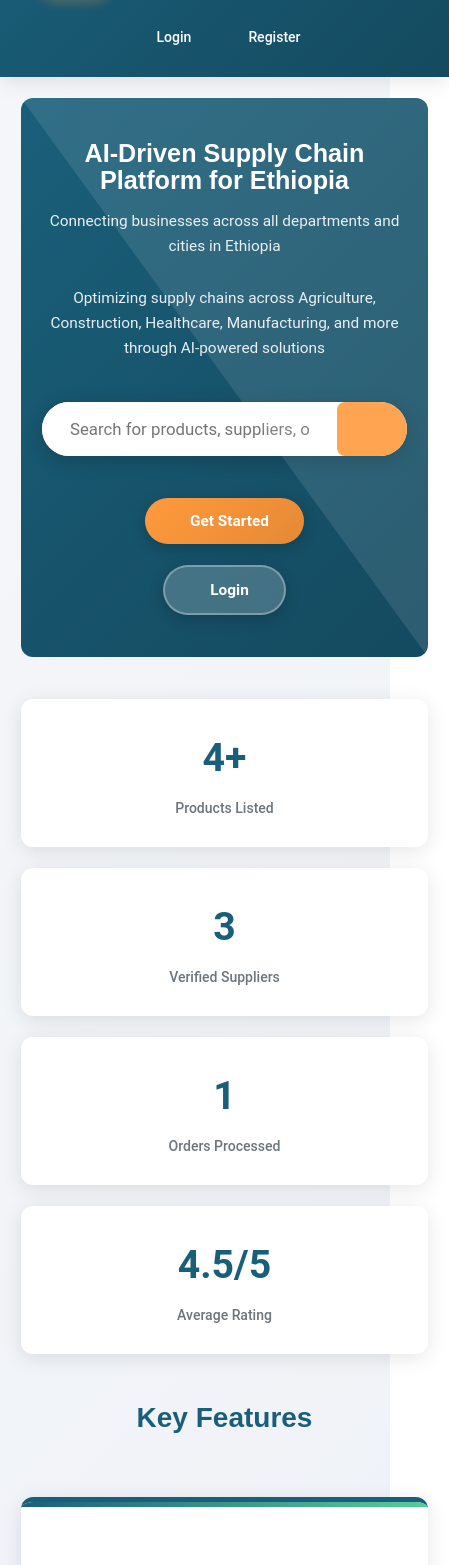
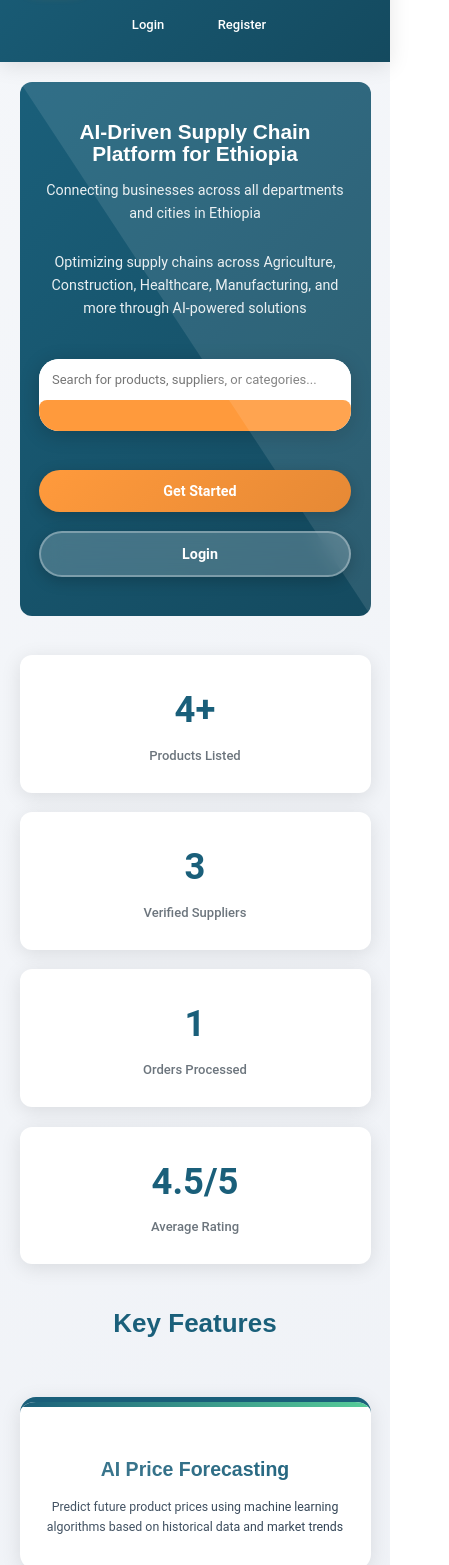
Before and after one commit to elcotech/Mehari, a React (Vite) app: page / in a window 390 px wide. Shown: the part 123-1688 px from the top of the page, 449 px wide, since content can reach past the window. Built offline with nearby package versions, Linux system fonts and the light colour scheme.

Commit message:
Update App.css

```diff
--- a/src/App.css
+++ b/src/App.css
@@ -2227,3 +2227,251 @@ h1, h2, h3, h4, h5, h6 {
     border: 1px solid #ccc;
   }
 }
+/* ===============================
+   🌈 GLOBAL UI ENHANCEMENT
+================================ */
+:root {
+  --gradient-primary: linear-gradient(135deg, #1a5f7a, #57cc99);
+  --gradient-secondary: linear-gradient(135deg, #ff9a3c, #ffcc5c);
+  --gradient-accent: linear-gradient(135deg, #9d4edd, #c77dff);
+  --glass-bg: rgba(255, 255, 255, 0.15);
+  --glass-blur: blur(12px);
+}
+
+/* Smooth UI feel */
+* {
+  scroll-behavior: smooth;
+}
+
+/* ===============================
+   ✨ GLASSMORPHISM EFFECTS
+================================ */
+.glass {
+  background: var(--glass-bg);
+  backdrop-filter: var(--glass-blur);
+  -webkit-backdrop-filter: var(--glass-blur);
+  border-radius: var(--radius);
+  border: 1px solid rgba(255,255,255,0.2);
+}
+
+/* ===============================
+   💎 BEAUTIFUL INPUTS & BOXES
+================================ */
+.form-input, .form-select, .form-textarea {
+  background: #ffffff;
+  border: 2px solid transparent;
+  background-image: linear-gradient(white, white), var(--gradient-primary);
+  background-origin: border-box;
+  background-clip: padding-box, border-box;
+  transition: 0.3s ease;
+}
+
+.form-input:focus, .form-select:focus, .form-textarea:focus {
+  transform: scale(1.02);
+  box-shadow: 0 8px 25px rgba(0,0,0,0.15);
+}
+
+/* Fancy List Box */
+.list-box {
+  background: white;
+  border-radius: var(--radius);
+  padding: 1rem;
+  box-shadow: var(--shadow);
+  transition: var(--transition);
+}
+
+.list-box:hover {
+  transform: translateY(-5px);
+  box-shadow: var(--shadow-lg);
+}
+
+.list-box-item {
+  padding: 0.8rem 1rem;
+  border-radius: 8px;
+  transition: 0.3s;
+}
+
+.list-box-item:hover {
+  background: var(--gradient-primary);
+  color: white;
+}
+
+/* ===============================
+   🎨 COLORFUL CARDS
+================================ */
+.feature-card,
+.dashboard-card,
+.material-card,
+.stat-card {
+  position: relative;
+  overflow: hidden;
+}
+
+.feature-card::before,
+.dashboard-card::before,
+.material-card::before {
+  content: "";
+  position: absolute;
+  width: 150%;
+  height: 150%;
+  top: -50%;
+  left: -50%;
+  background: radial-gradient(circle, rgba(255,255,255,0.15), transparent);
+  transform: rotate(25deg);
+}
+
+/* ===============================
+   🚀 BUTTON UPGRADE
+================================ */
+.btn {
+  position: relative;
+  overflow: hidden;
+}
+
+.btn::after {
+  content: "";
+  position: absolute;
+  width: 0%;
+  height: 100%;
+  top: 0;
+  left: 0;
+  background: rgba(255,255,255,0.2);
+  transition: 0.4s;
+}
+
+.btn:hover::after {
+  width: 100%;
+}
+
+/* ===============================
+   ✨ SMOOTH ANIMATIONS
+================================ */
+@keyframes floatCard {
+  0% { transform: translateY(0px); }
+  50% { transform: translateY(-6px); }
+  100% { transform: translateY(0px); }
+}
+
+.feature-card:hover,
+.material-card:hover {
+  animation: floatCard 2s ease-in-out infinite;
+}
+
+/* Fade + scale animation */
+@keyframes fadeScale {
+  from {
+    opacity: 0;
+    transform: scale(0.95);
+  }
+  to {
+    opacity: 1;
+    transform: scale(1);
+  }
+}
+
+.dashboard-card,
+.form-container,
+.table-container {
+  animation: fadeScale 0.4s ease;
+}
+
+/* ===============================
+   📱 MOBILE OPTIMIZATION
+================================ */
+@media (max-width: 768px) {
+
+  body {
+    font-size: 0.95rem;
+  }
+
+  .btn {
+    width: 100%;
+    justify-content: center;
+  }
+
+  .search-center-input {
+    flex-direction: column;
+    border-radius: 20px;
+  }
+
+  .search-input {
+    padding: 1rem;
+    font-size: 1rem;
+  }
+
+  .search-center-btn {
+    width: 100%;
+    justify-content: center;
+  }
+
+  .material-card,
+  .feature-card {
+    border-radius: 16px;
+  }
+}
+
+/* ===============================
+   📱 EXTRA SMALL DEVICES
+================================ */
+@media (max-width: 480px) {
+  html {
+    font-size: 13px;
+  }
+
+  .home-hero h1 {
+    font-size: 1.6rem;
+  }
+
+  .search-hero h1 {
+    font-size: 1.6rem;
+  }
+
+  .dashboard-title h1 {
+    font-size: 1.5rem;
+  }
+}
+
+/* ===============================
+   🌟 HOVER GLOW EFFECT
+================================ */
+.glow:hover {
+  box-shadow: 0 0 20px rgba(87, 204, 153, 0.6);
+}
+
+/* ===============================
+   📊 TABLE ENHANCEMENT
+================================ */
+.data-table tbody tr {
+  transition: 0.3s;
+}
+
+.data-table tbody tr:hover {
+  background: linear-gradient(to right, #f1fdfb, #ffffff);
+  transform: scale(1.01);
+}
+
+/* ===============================
+   🎯 MODERN SCROLL EFFECT
+================================ */
+html {
+  scroll-padding-top: 100px;
+}
+
+/* ===============================
+   ✨ LOADING SHIMMER EFFECT
+================================ */
+.shimmer {
+  background: linear-gradient(
+    90deg,
+    #eeeeee 25%,
+    #dddddd 50%,
+    #eeeeee 75%
+  );
+  background-size: 200% 100%;
+  animation: shimmer 1.5s infinite;
+}
+
+@keyframes shimmer {
+  0% { background-position: 200% 0; }
+  100% { background-position: -200% 0; }
+}
```
